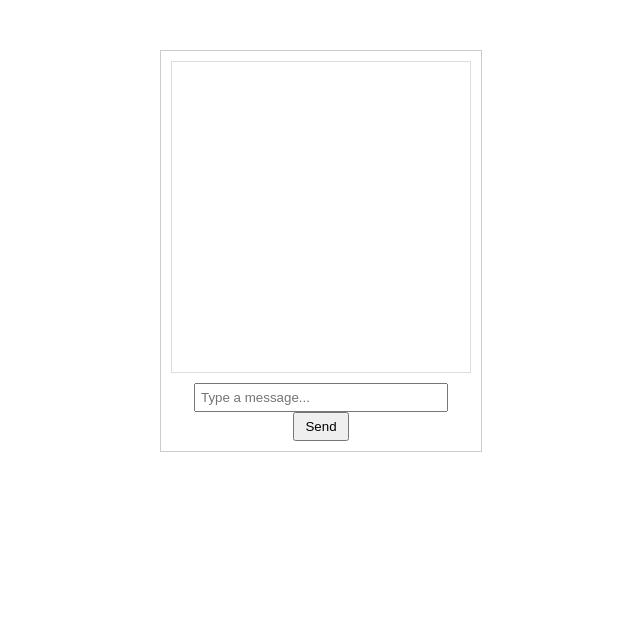
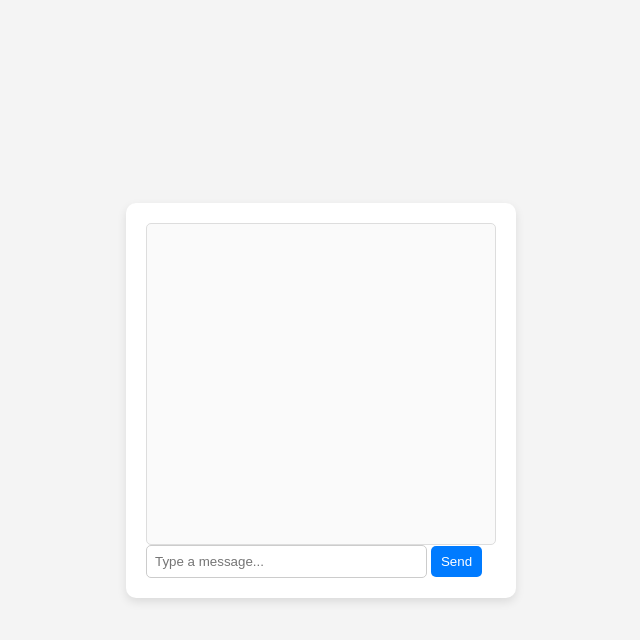
Before and after one commit to Vartanikjan/ai-insurance-agent, a website: page index.html in a window 1280 px wide. Shown: the whole page, without its empty margins (319-959 px from the left). Drawn offline with Linux system fonts and the light colour scheme.

Commit message:
Update styles.css

```diff
--- a/styles.css
+++ b/styles.css
@@ -1,29 +1,66 @@
 body {
     font-family: Arial, sans-serif;
-    text-align: center;
+    background-color: #f4f4f4;
+    display: flex;
+    justify-content: center;
+    align-items: center;
+    height: 100vh;
+    margin: 0;
 }
 
 #chatbot {
-    width: 300px;
-    margin: 50px auto;
-    padding: 10px;
-    border: 1px solid #ccc;
+    width: 350px;
+    background: white;
+    padding: 20px;
+    border-radius: 10px;
+    box-shadow: 0px 4px 10px rgba(0, 0, 0, 0.1);
 }
 
 #chat-window {
     height: 300px;
+    overflow-y: auto;
     border: 1px solid #ddd;
-    overflow-y: auto;
-    margin-bottom: 10px;
-    padding: 5px;
+    border-radius: 5px;
+    padding: 10px;
+    background: #fafafa;
+    display: flex;
+    flex-direction: column;
+}
+
+.message {
+    padding: 8px 12px;
+    margin: 5px;
+    border-radius: 8px;
+    max-width: 80%;
+}
+
+.user-message {
+    background: #007bff;
+    color: white;
+    align-self: flex-end;
+}
+
+.ai-message {
+    background: #e0e0e0;
+    align-self: flex-start;
 }
 
 #user-input {
-    width: 80%;
-    padding: 5px;
+    width: 75%;
+    padding: 8px;
+    border: 1px solid #ccc;
+    border-radius: 5px;
 }
 
 button {
-    padding: 5px 10px;
+    padding: 8px 10px;
+    background: #007bff;
+    color: white;
+    border: none;
     cursor: pointer;
+    border-radius: 5px;
 }
+
+button:hover {
+    background: #0056b3;
+}
```
